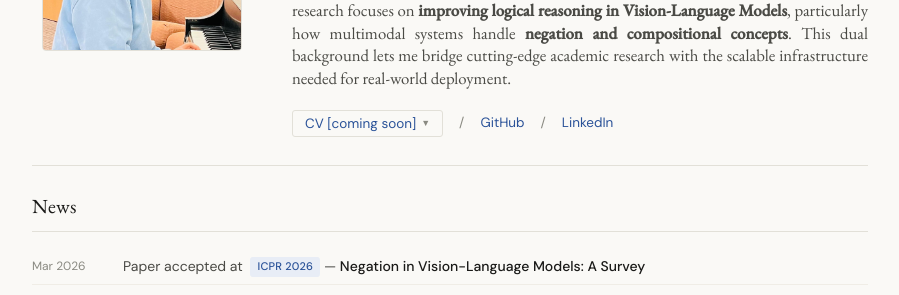
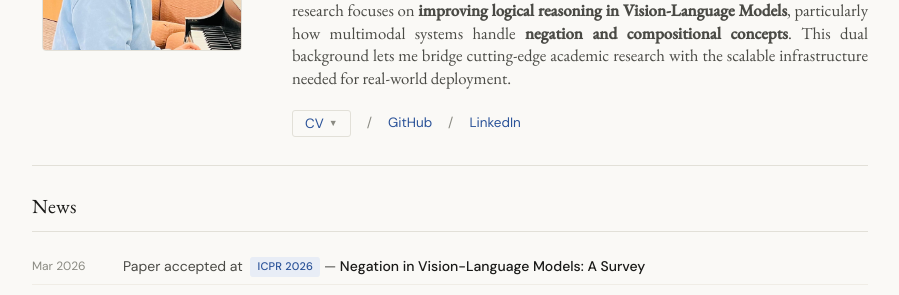
Before and after one commit to aashishpokhrel27/portfolio, a Jekyll site: the page index.html, which Jekyll copies as it is, in a window 1280 px wide. Shown: the part 185-480 px from the top of the page, without its empty margins (190-1089 px from the left). Built offline with Jekyll 4.4.1, drawn with Linux system fonts in a browser that asks for light colours.

Commit message:
academic CV added

```diff
--- a/index.html
+++ b/index.html
@@ -520,12 +520,12 @@
           class="cv-btn"
           id="cvBtn"
           onclick="toggleCV(event)">
-            CV [coming soon]<span class="caret">▼</span>
+            CV <span class="caret">▼</span>
           </button>
-          <!-- <div class="cv-menu" id="cvMenu">
-            <a href="assets/cv/cv_academic.pdf" target="_blank">Academic CV</a>
+          <div class="cv-menu" id="cvMenu">
+            <a href="assets/cv/cv_aashish_academic.pdf" target="_blank">Academic CV</a>
             <a href="assets/cv/cv_professional.pdf" target="_blank">Professional CV</a>
-          </div> -->
+          </div>
         </div>
         <span>/</span>
         <a href="https://github.com/aashishpokhrel27" target="_blank">GitHub</a>
```
Also changed, not shown: 3 other files.
